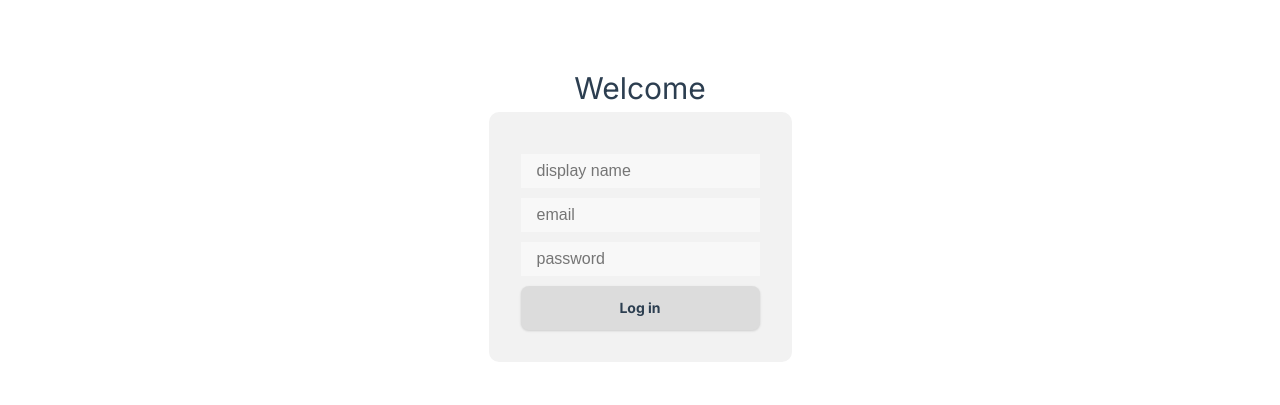
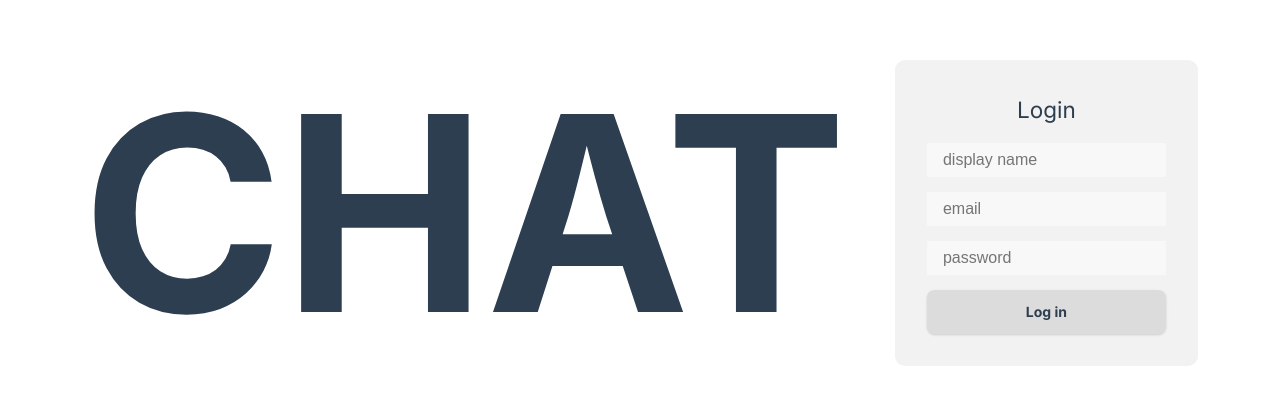
Before and after one commit to bravoosonja/live-chat, a Vue app: page / in a window 1280 px wide. Shown: the part 187-592 px from the top of the page. Built offline with nearby package versions, Linux system fonts and the light colour scheme.

Commit message:
Add styles

```diff
--- a/src/components/LoginForm.vue
+++ b/src/components/LoginForm.vue
@@ -1,5 +1,6 @@
 <template>
   <form @submit.prevent="handleSubmit">
+    <h2>Login</h2>
     <input
       type="text"
       required
--- a/src/components/SignupForm.vue
+++ b/src/components/SignupForm.vue
@@ -1,5 +1,6 @@
 <template>
   <form @submit.prevent="handleSubmit">
+    <h2>Sign up</h2>
     <input
       type="text"
       required
--- a/src/views/Welcome.vue
+++ b/src/views/Welcome.vue
@@ -1,16 +1,26 @@
 <template>
   <div class="welcome">
-    <h1>Welcome</h1>
-    <LoginForm />
+    <span class="banner-text">CHAT</span>
+    <div v-if="showLogin">
+      <LoginForm />
+    </div>
+    <div v-else>
+      <SignupForm />
+    </div>
   </div>
 </template>
 
 <script>
 import SignupForm from "../components/SignupForm.vue";
 import LoginForm from "../components/LoginForm.vue";
+import { ref } from "vue";
 
 export default {
   components: { SignupForm, LoginForm },
+  setup() {
+    const showLogin = ref(true);
+    return { showLogin };
+  },
 };
 </script>
 
@@ -19,12 +29,15 @@ export default {
   display: flex;
   justify-self: center;
   align-items: center;
-  flex-direction: column;
 }
 .welcome form {
   background-color: var(--color-background-mute);
   border-radius: 10px;
   padding: 2rem;
+}
+
+.welcome form > h2 {
+  text-align: center;
 }
 
 .welcome input {
@@ -33,9 +46,17 @@ export default {
   padding: 0.5rem 1rem;
   display: block;
   width: 100%;
-  margin: 10px auto;
+  margin: 15px auto;
   color: var(--color-text);
   outline: none;
   border: none;
 }
+
+.banner-text {
+  font-weight: 700;
+  font-size: 17rem;
+  line-height: 1;
+  margin-left: 0;
+  margin-right: 3rem;
+}
 </style>
```
